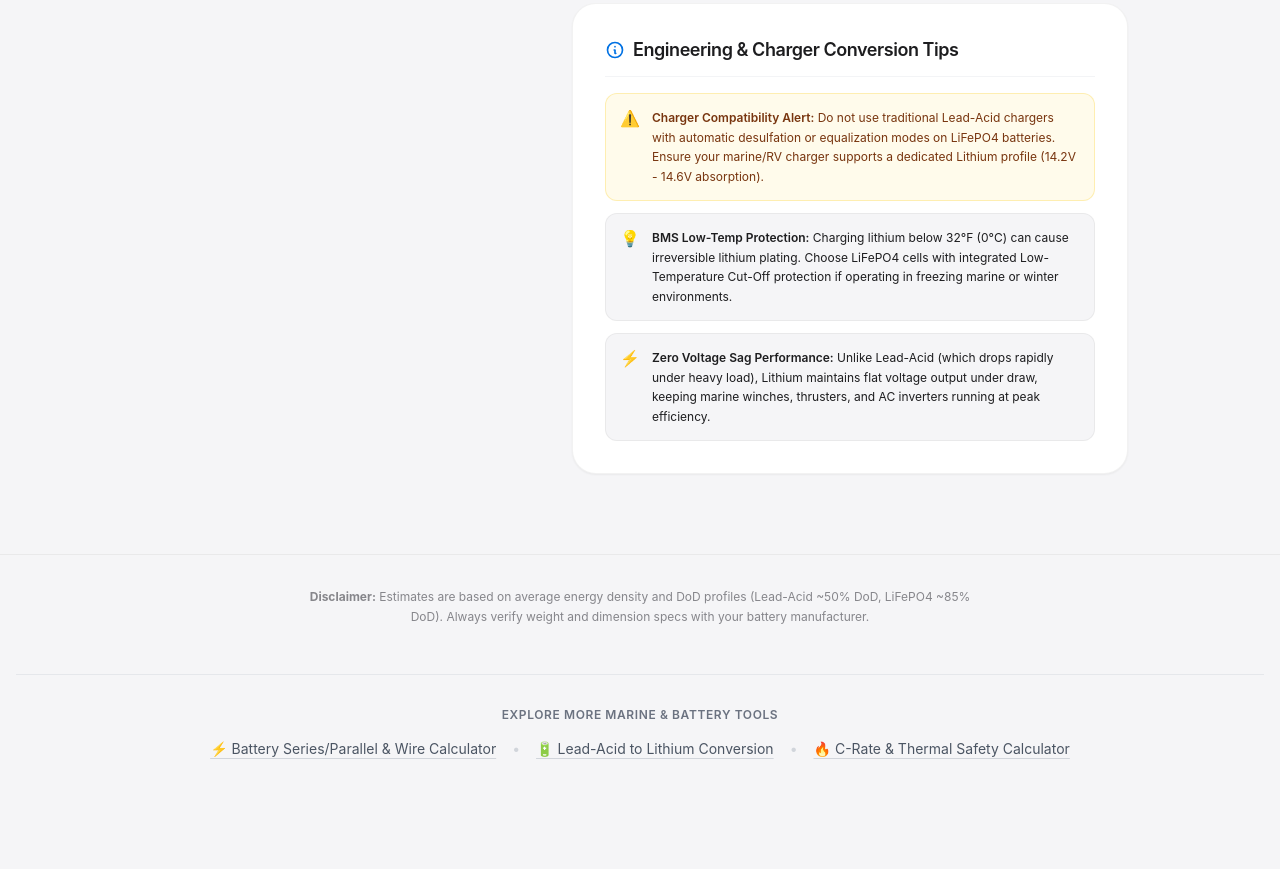
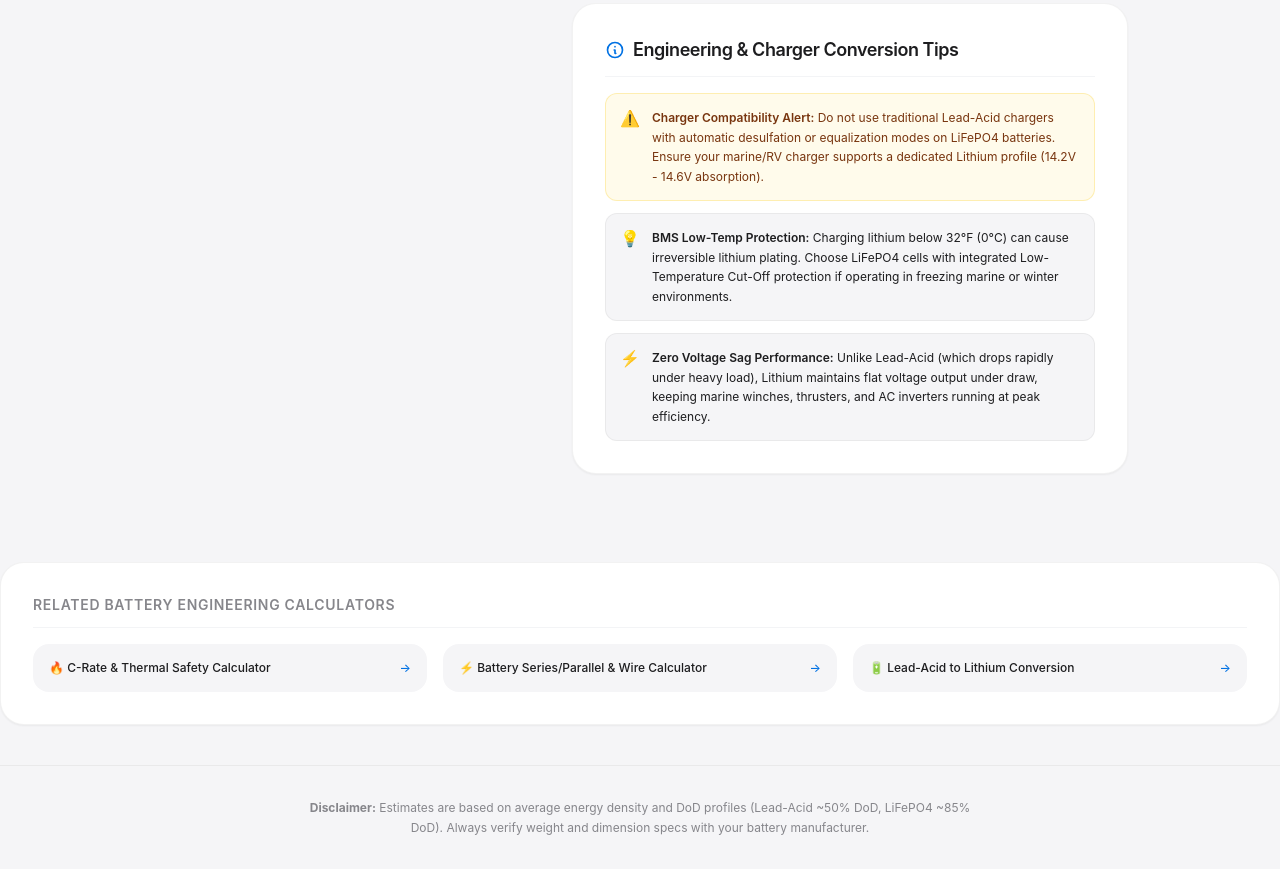
Before and after one commit to DatCog/Lead-Acid-to-LiFePO4-Upgrade-Calculator, a plain HTML site: page index.html in a window 1280 px wide. Shown: the part 859-1728 px from the top of the page. Before the commit the page ends 1650 px from the top, so only its background shows below. Drawn offline with nearby package versions, Linux system fonts and the light colour scheme.

Commit message:
Update index.html

```diff
--- a/index.html
+++ b/index.html
@@ -276,30 +276,35 @@
 
   </div>
 
+ <!-- Related Engineering Tools Navigation Section -->
+    <section class="mt-12 bg-white border border-black/5 rounded-3xl p-6 sm:p-8 shadow-sm">
+      <h3 class="text-sm font-semibold text-[#86868b] uppercase tracking-wider mb-4 border-b border-gray-100 pb-3">
+        Related Battery Engineering Calculators
+      </h3>
+      <div class="grid grid-cols-1 sm:grid-cols-3 gap-4 text-xs font-medium">
+        <a href="https://c-rate-calculator.vercel.app/" class="p-4 rounded-2xl bg-[#f5f5f7] hover:bg-[#e5e5ea] text-[#1d1d1f] transition-all duration-200 flex items-center justify-between group">
+          <span>🔥 C-Rate & Thermal Safety Calculator</span>
+          <span class="text-[#0071e3] group-hover:translate-x-1 transition-transform">→</span>
+        </a>
+        <a href="https://battery-series-parallel-configurato.vercel.app/" class="p-4 rounded-2xl bg-[#f5f5f7] hover:bg-[#e5e5ea] text-[#1d1d1f] transition-all duration-200 flex items-center justify-between group">
+          <span> ⚡ Battery Series/Parallel & Wire Calculator</span>
+          <span class="text-[#0071e3] group-hover:translate-x-1 transition-transform">→</span>
+        </a>
+        <a href="https://lead-acid-to-li-fe-po-4-upgrade-cal.vercel.app/" class="p-4 rounded-2xl bg-[#f5f5f7] hover:bg-[#e5e5ea] text-[#1d1d1f] transition-all duration-200 flex items-center justify-between group">
+          <span>🔋 Lead-Acid to Lithium Conversion</span>
+          <span class="text-[#0071e3] group-hover:translate-x-1 transition-transform">→</span>
+        </a>
+      </div>
+    </section>
+
+  </div>
+
   <!-- Footer Disclaimer -->
   <footer class="text-center py-8 px-4 border-t border-black/5 mt-10">
     <p class="text-xs text-[#86868b] max-w-2xl mx-auto leading-relaxed">
       <strong>Disclaimer:</strong> Estimates are based on average energy density and DoD profiles (Lead-Acid ~50% DoD, LiFePO4 ~85% DoD). Always verify weight and dimension specs with your battery manufacturer.
     </p>
-        <!-- Related Tools Section (放在 Footer 或 Main Card 下方) -->
-<div class="mt-12 pt-8 border-t border-gray-200 dark:border-gray-800 text-center">
-  <p class="text-xs font-semibold text-gray-500 uppercase tracking-wider mb-4">
-    Explore More Marine & Battery Tools
-  </p>
-  <div class="flex flex-wrap justify-center gap-4 text-sm text-gray-600 dark:text-gray-400">
-    <a href="https://battery-series-parallel-configurato.vercel.app/" class="hover:text-black dark:hover:text-white underline decoration-gray-300 underline-offset-4 transition">
-      ⚡ Battery Series/Parallel & Wire Calculator
-    </a>
-    <span class="text-gray-300">•</span>
-    <a href="https://lead-acid-to-li-fe-po-4-upgrade-cal.vercel.app/" class="hover:text-black dark:hover:text-white underline decoration-gray-300 underline-offset-4 transition">
-      🔋 Lead-Acid to Lithium Conversion
-    </a>
-    <span class="text-gray-300">•</span>
-    <a target="_blank" rel="noopener" href="https://your-crate-calculator.vercel.app" class="hover:text-black dark:hover:text-white underline decoration-gray-300 underline-offset-4 transition">
-      🔥 C-Rate & Thermal Safety Calculator
-    </a >
-  </div>
-</div>
+
   </footer>
 
   <!-- Interactive JavaScript Logic -->
```
